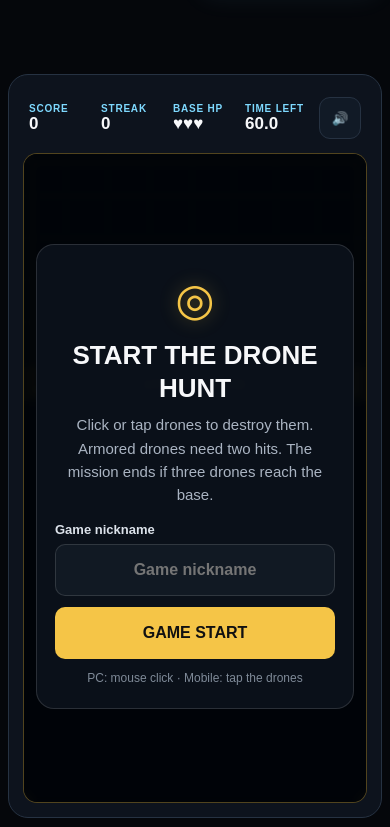
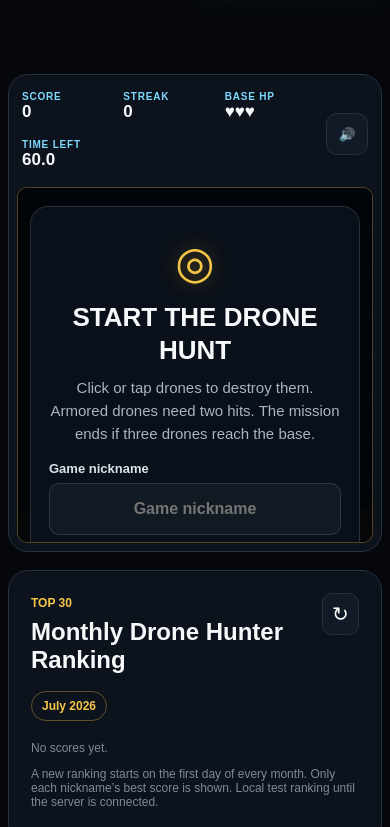
Before and after one commit to 322-ZziZzi/ezpk, a plain HTML site: page drone-hunter/index.html in a window 390 px wide. Shown: the part 576-1403 px from the top of the page. Drawn offline with Linux system fonts and the light colour scheme; no server answers.

Commit message:
Add files via upload

```diff
--- a/drone-hunter/drone.css
+++ b/drone-hunter/drone.css
@@ -134,3 +134,32 @@
   .overlay-card small{font-size:12px;line-height:1.45;margin-top:11px}
   .target-mark{font-size:45px;transform:none;margin-bottom:2px}
 }
+
+
+/* v56 — mobile square playfield and page-scroll recovery */
+@media(max-width:620px){
+  .hunter-main{padding:18px 8px 44px}
+  .hunter-panel{padding:8px}
+  .hunter-toolbar{min-height:104px;padding:8px 5px 10px;display:grid;grid-template-columns:repeat(3,minmax(0,1fr)) auto;gap:10px 8px;align-items:start}
+  .hunter-toolbar div{min-width:0}
+  .hunter-toolbar div:nth-child(4){grid-column:1 / 2}
+  .hunter-toolbar button{grid-column:4;grid-row:1 / span 2;margin:0;align-self:center}
+  .hunter-shell{
+    width:100%;
+    height:auto;
+    min-height:0;
+    max-height:none;
+    aspect-ratio:1 / 1;
+    overflow:hidden;
+    border-radius:10px;
+    touch-action:pan-y pinch-zoom;
+    overscroll-behavior:auto;
+  }
+  .hunter-shell canvas{
+    width:100%;
+    height:100%;
+    touch-action:pan-y pinch-zoom;
+  }
+  .game-overlay{overflow-y:auto;touch-action:pan-y;overscroll-behavior:auto}
+  .overlay-card{margin:auto 0;touch-action:pan-y}
+}
--- a/drone-hunter/index.html
+++ b/drone-hunter/index.html
@@ -6,8 +6,8 @@
   <meta name="theme-color" content="#05070b">
   <title>322 EZPK Drone Hunter</title>
   <link rel="stylesheet" href="../style.css?v=550">
-  <link rel="stylesheet" href="drone.css?v=550">
-  <link rel="stylesheet" href="../game-switcher.css?v=550">
+  <link rel="stylesheet" href="drone.css?v=560">
+  <link rel="stylesheet" href="../game-switcher.css?v=560">
 </head>
 <body>
 <header class="site-header">
@@ -46,6 +46,6 @@
   </section>
 </main>
 <footer><b>322 EZPK ALLIANCE</b><span id="gameFooter"></span></footer>
-<script src="../data.js?v=550"></script><script src="../supabase-config.js?v=550"></script><script src="drone.js?v=550"></script>
+<script src="../data.js?v=550"></script><script src="../supabase-config.js?v=550"></script><script src="drone.js?v=560"></script>
 </body>
 </html>
--- a/game/game.css
+++ b/game/game.css
@@ -71,3 +71,33 @@
   .overlay-card small{font-size:12px;line-height:1.45;margin-top:11px}
   .tank-mark{transform:scale(.78);margin-bottom:4px}
 }
+
+
+/* v56 — mobile square playfield and page-scroll recovery */
+@media(max-width:620px){
+  .game-layout{padding:8px 8px 44px}
+  .game-panel{padding:8px}
+  .game-toolbar{height:auto;min-height:64px;padding:7px 5px 10px;display:grid;grid-template-columns:repeat(2,minmax(0,1fr)) auto;gap:8px 12px}
+  .game-toolbar>div{min-width:0}
+  .game-toolbar button{grid-column:3;grid-row:1 / span 2;margin:0;align-self:center}
+  .game-shell{
+    width:100%;
+    height:auto;
+    min-height:0;
+    max-height:none;
+    aspect-ratio:1 / 1;
+    overflow:hidden;
+    border-radius:10px;
+    touch-action:pan-y pinch-zoom;
+    overscroll-behavior:auto;
+  }
+  #gameCanvas{
+    width:100%;
+    height:100%;
+    touch-action:pan-y pinch-zoom;
+  }
+  .mobile-pad{margin:10px 0 2px;touch-action:pan-y}
+  .mobile-pad button{width:58px;height:46px;touch-action:manipulation}
+  .game-overlay{overflow-y:auto;touch-action:pan-y;overscroll-behavior:auto}
+  .overlay-card{margin:auto 0;touch-action:pan-y}
+}
```
Also changed, not shown: game/index.html (+3 -3 lines), README.txt, drone-hunter/drone.js, game/game.js.
